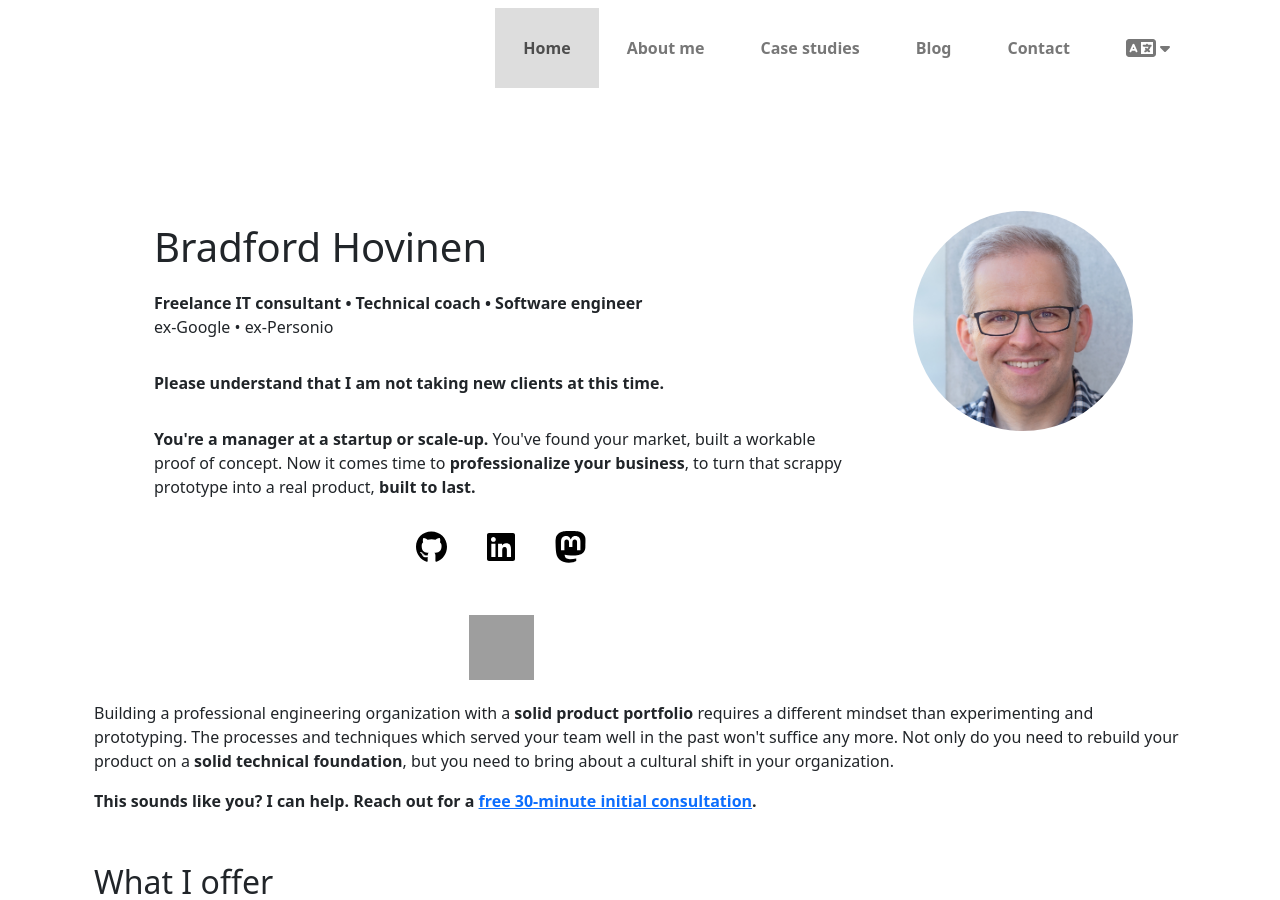
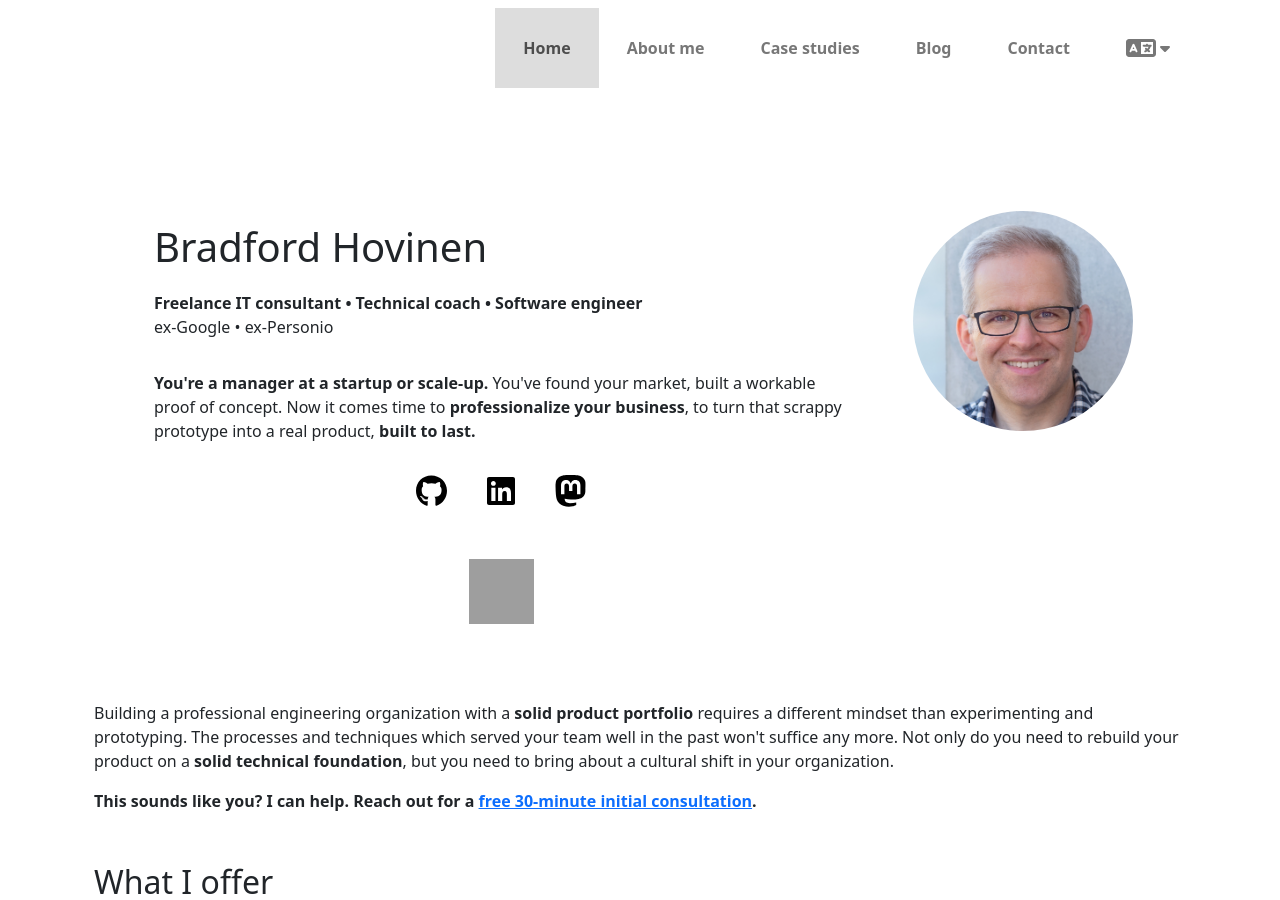
Before and after one commit to hovinen-tech/hovinen-tech.github.io, a Jekyll site: the page built from index.html, in a window 1280 px wide and 900 px high. Built offline with Jekyll 4.4.1, drawn with Linux system fonts in a browser that asks for light colours; comment, search, counter and statistics services are not loaded; grey boxes are pictures that could not be loaded.

Commit message:
Remove language indicating that I'm not taking clients

```diff
--- a/index.de.html
+++ b/index.de.html
@@ -15,9 +15,6 @@
         <p class="subtitle item">
           <strong>Freiberuflicher IT-Berater • Technischer Coach • Software-Ingenieur</strong><br>
           ex-Google • ex-Personio
-        </p>
-        <p class="item">
-          <strong>Ich habe zur Zeit keine Verfügbarkeit für neue Kunden.</strong>
         </p>
         <p class="item">
           <strong>Sie sind Manager in einem Start-up oder Scale-up.</strong> Sie haben Ihren Markt
--- a/index.html
+++ b/index.html
@@ -18,9 +18,6 @@
         <p class="subtitle item">
           <strong>Freelance IT consultant • Technical coach • Software engineer</strong><br>
           ex-Google • ex-Personio
-        </p>
-        <p class="item">
-          <strong>Please understand that I am not taking new clients at this time.</strong>
         </p>
         <p class="item">
           <strong>You're a manager at a startup or scale-up.</strong> You've found your market,
```
